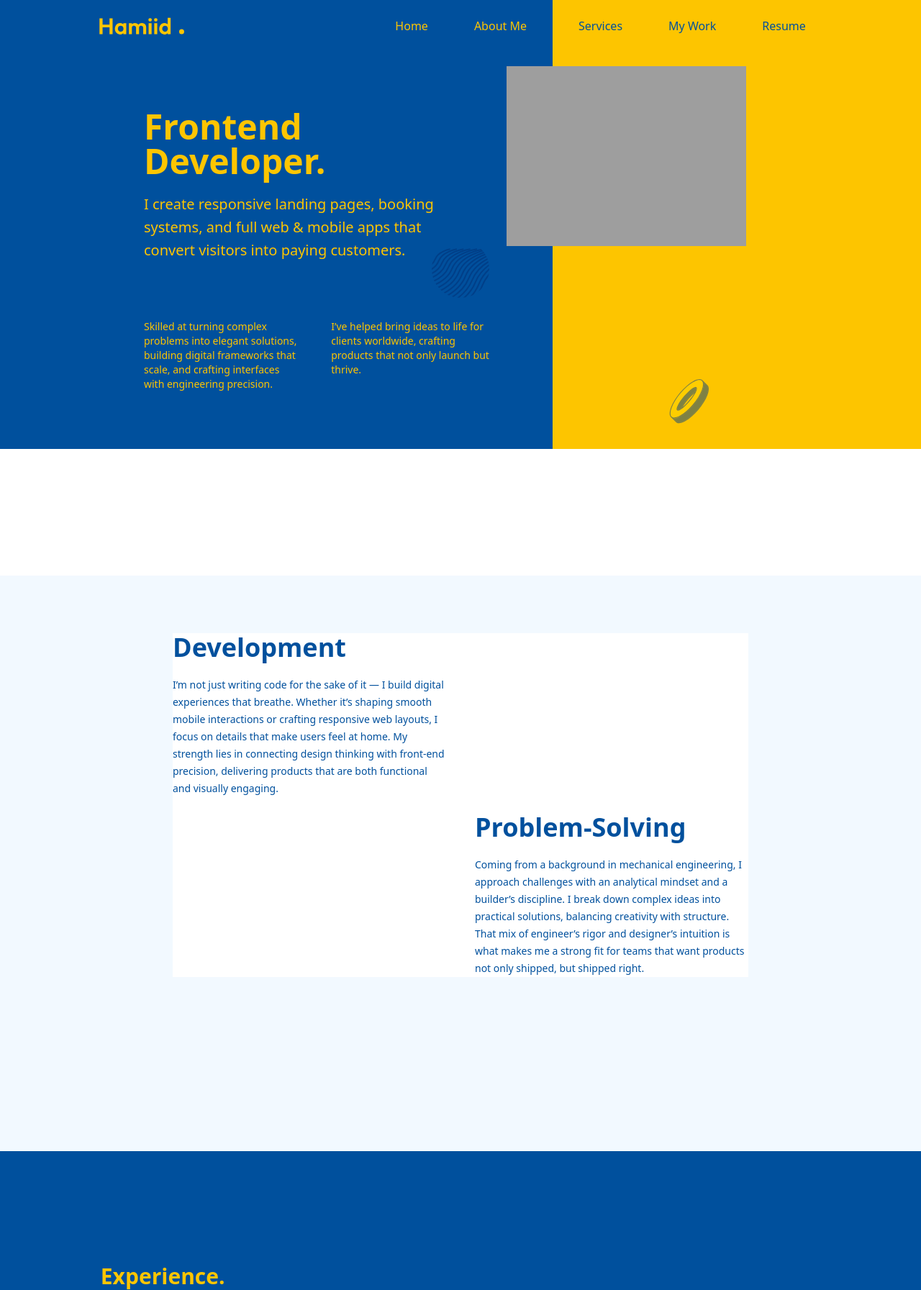
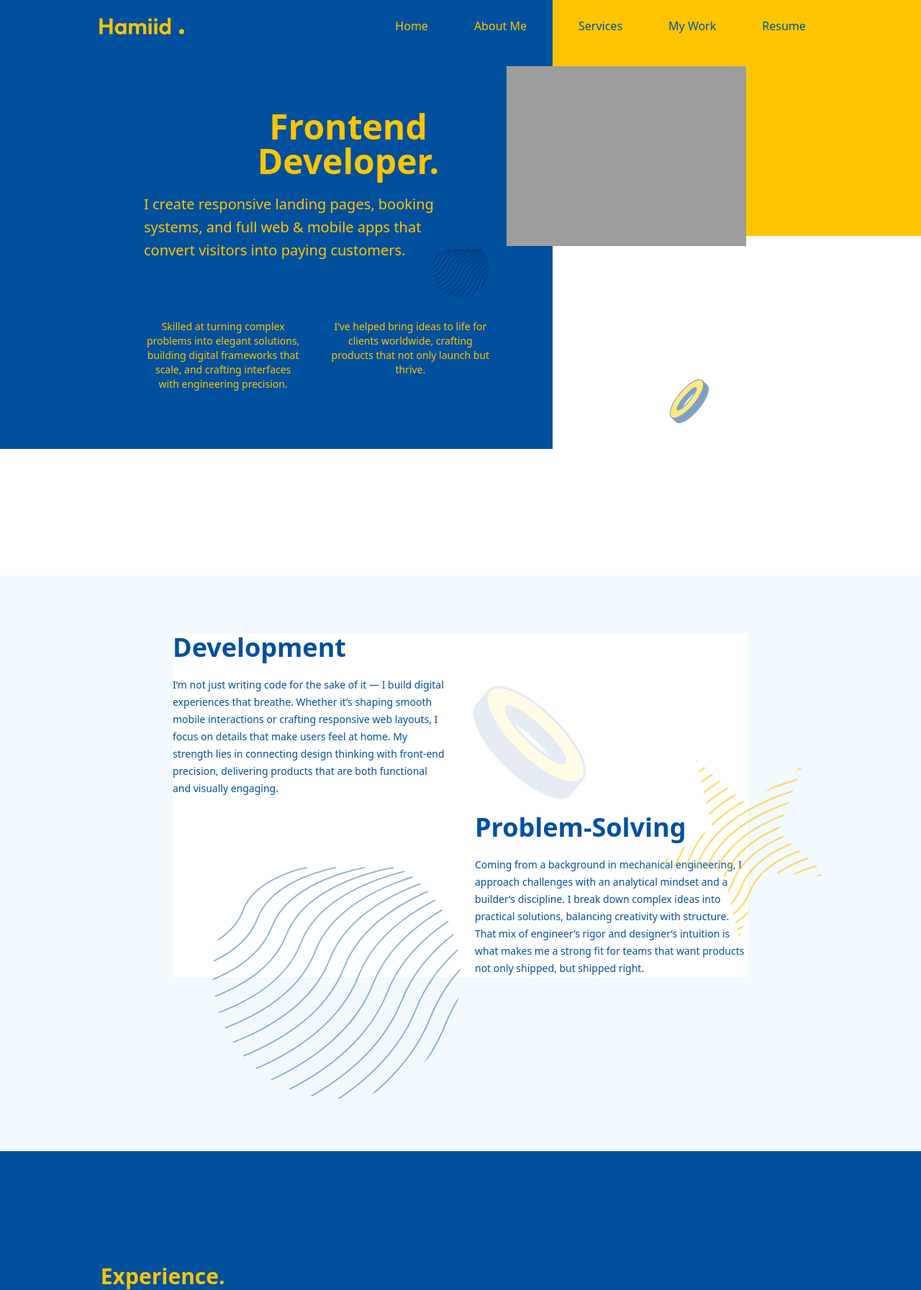
Before and after one commit to HamiidOmosun/portfolio_hamiid, a Flask app: page / in a window 1280 px wide. Shown: the top 1793 px of the page at 72% size. Run offline with Flask 3, Linux system fonts and the light colour scheme; grey boxes are pictures that could not be loaded.

Commit message:
mobile version in progress

```diff
--- a/static/dist/output.css
+++ b/static/dist/output.css
@@ -11,6 +11,7 @@
     --color-amber-600: oklch(66.6% 0.179 58.318);
     --color-amber-700: oklch(55.5% 0.163 48.998);
     --color-blue-500: oklch(62.3% 0.214 259.815);
+    --color-blue-600: oklch(54.6% 0.245 262.881);
     --color-blue-700: oklch(48.8% 0.243 264.376);
     --color-gray-600: oklch(44.6% 0.03 256.802);
     --color-white: #fff;
@@ -201,11 +202,176 @@
   .top-0 {
     top: calc(var(--spacing) * 0);
   }
+  .top-3 {
+    top: calc(var(--spacing) * 3);
+  }
+  .top-3\/4 {
+    top: calc(3/4 * 100%);
+  }
+  .top-3\/5 {
+    top: calc(3/5 * 100%);
+  }
+  .top-3\/8 {
+    top: calc(3/8 * 100%);
+  }
+  .top-14 {
+    top: calc(var(--spacing) * 14);
+  }
+  .top-30 {
+    top: calc(var(--spacing) * 30);
+  }
+  .top-40 {
+    top: calc(var(--spacing) * 40);
+  }
+  .top-64 {
+    top: calc(var(--spacing) * 64);
+  }
+  .top-86 {
+    top: calc(var(--spacing) * 86);
+  }
+  .top-96 {
+    top: calc(var(--spacing) * 96);
+  }
+  .right-0 {
+    right: calc(var(--spacing) * 0);
+  }
+  .right-1 {
+    right: calc(var(--spacing) * 1);
+  }
+  .right-1\/2 {
+    right: calc(1/2 * 100%);
+  }
+  .right-1\/3 {
+    right: calc(1/3 * 100%);
+  }
+  .right-1\/6 {
+    right: calc(1/6 * 100%);
+  }
+  .right-2 {
+    right: calc(var(--spacing) * 2);
+  }
+  .right-2\/3 {
+    right: calc(2/3 * 100%);
+  }
+  .right-2\/4 {
+    right: calc(2/4 * 100%);
+  }
+  .right-3 {
+    right: calc(var(--spacing) * 3);
+  }
+  .right-3\/2 {
+    right: calc(3/2 * 100%);
+  }
+  .right-3\/4 {
+    right: calc(3/4 * 100%);
+  }
+  .right-3\/5 {
+    right: calc(3/5 * 100%);
+  }
+  .right-3\/6 {
+    right: calc(3/6 * 100%);
+  }
+  .right-3\/7 {
+    right: calc(3/7 * 100%);
+  }
+  .right-3\/12 {
+    right: calc(3/12 * 100%);
+  }
+  .right-6 {
+    right: calc(var(--spacing) * 6);
+  }
+  .right-8 {
+    right: calc(var(--spacing) * 8);
+  }
+  .right-12 {
+    right: calc(var(--spacing) * 12);
+  }
+  .right-16 {
+    right: calc(var(--spacing) * 16);
+  }
+  .right-20 {
+    right: calc(var(--spacing) * 20);
+  }
+  .right-50 {
+    right: calc(var(--spacing) * 50);
+  }
+  .right-\[0px\] {
+    right: 0px;
+  }
+  .right-\[10px\] {
+    right: 10px;
+  }
+  .right-\[30px\] {
+    right: 30px;
+  }
+  .right-\[200px\] {
+    right: 200px;
+  }
   .left-0 {
     left: calc(var(--spacing) * 0);
   }
+  .left-1 {
+    left: calc(var(--spacing) * 1);
+  }
+  .left-1\/2 {
+    left: calc(1/2 * 100%);
+  }
+  .left-1\/3 {
+    left: calc(1/3 * 100%);
+  }
+  .left-1\/6 {
+    left: calc(1/6 * 100%);
+  }
+  .left-2 {
+    left: calc(var(--spacing) * 2);
+  }
+  .left-2\/3 {
+    left: calc(2/3 * 100%);
+  }
+  .left-3 {
+    left: calc(var(--spacing) * 3);
+  }
+  .left-3\/4 {
+    left: calc(3/4 * 100%);
+  }
+  .left-3\/12 {
+    left: calc(3/12 * 100%);
+  }
+  .left-4 {
+    left: calc(var(--spacing) * 4);
+  }
+  .left-4\/6 {
+    left: calc(4/6 * 100%);
+  }
+  .left-5 {
+    left: calc(var(--spacing) * 5);
+  }
+  .left-5\/6 {
+    left: calc(5/6 * 100%);
+  }
+  .left-7 {
+    left: calc(var(--spacing) * 7);
+  }
+  .left-60 {
+    left: calc(var(--spacing) * 60);
+  }
+  .left-64 {
+    left: calc(var(--spacing) * 64);
+  }
+  .left-80 {
+    left: calc(var(--spacing) * 80);
+  }
+  .left-120 {
+    left: calc(var(--spacing) * 120);
+  }
+  .left-200 {
+    left: calc(var(--spacing) * 200);
+  }
   .left-\[55\%\] {
     left: 55%;
+  }
+  .left-full {
+    left: 100%;
   }
   .z-50 {
     z-index: 50;
@@ -315,8 +481,14 @@
   .table {
     display: table;
   }
+  .h-0 {
+    height: calc(var(--spacing) * 0);
+  }
   .h-16 {
     height: calc(var(--spacing) * 16);
+  }
+  .h-64 {
+    height: calc(var(--spacing) * 64);
   }
   .h-auto {
     height: auto;
@@ -338,6 +522,12 @@
   }
   .w-30 {
     width: calc(var(--spacing) * 30);
+  }
+  .w-32 {
+    width: calc(var(--spacing) * 32);
+  }
+  .w-48 {
+    width: calc(var(--spacing) * 48);
   }
   .w-64 {
     width: calc(var(--spacing) * 64);
@@ -723,6 +934,236 @@
       outline-style: none;
     }
   }
+  .sm\:grid {
+    @media (width >= 40rem) {
+      display: grid;
+    }
+  }
+  .sm\:hidden {
+    @media (width >= 40rem) {
+      display: none;
+    }
+  }
+  .sm\:h-screen {
+    @media (width >= 40rem) {
+      height: 100vh;
+    }
+  }
+  .sm\:bg-\[\#00509D\] {
+    @media (width >= 40rem) {
+      background-color: #00509D;
+    }
+  }
+  .md\:relative {
+    @media (width >= 48rem) {
+      position: relative;
+    }
+  }
+  .md\:left-\[55\%\] {
+    @media (width >= 48rem) {
+      left: 55%;
+    }
+  }
+  .md\:ms-\[400px\] {
+    @media (width >= 48rem) {
+      margin-inline-start: 400px;
+    }
+  }
+  .md\:mt-5 {
+    @media (width >= 48rem) {
+      margin-top: calc(var(--spacing) * 5);
+    }
+  }
+  .md\:mt-20 {
+    @media (width >= 48rem) {
+      margin-top: calc(var(--spacing) * 20);
+    }
+  }
+  .md\:mt-\[-30px\] {
+    @media (width >= 48rem) {
+      margin-top: -30px;
+    }
+  }
+  .md\:mt-\[80px\] {
+    @media (width >= 48rem) {
+      margin-top: 80px;
+    }
+  }
+  .md\:mt-\[450px\] {
+    @media (width >= 48rem) {
+      margin-top: 450px;
+    }
+  }
+  .md\:mb-20 {
+    @media (width >= 48rem) {
+      margin-bottom: calc(var(--spacing) * 20);
+    }
+  }
+  .md\:ml-30 {
+    @media (width >= 48rem) {
+      margin-left: calc(var(--spacing) * 30);
+    }
+  }
+  .md\:ml-\[150px\] {
+    @media (width >= 48rem) {
+      margin-left: 150px;
+    }
+  }
+  .md\:ml-\[200px\] {
+    @media (width >= 48rem) {
+      margin-left: 200px;
+    }
+  }
+  .md\:flex {
+    @media (width >= 48rem) {
+      display: flex;
+    }
+  }
+  .md\:grid {
+    @media (width >= 48rem) {
+      display: grid;
+    }
+  }
+  .md\:w-5\/6 {
+    @media (width >= 48rem) {
+      width: calc(5/6 * 100%);
+    }
+  }
+  .md\:w-20 {
+    @media (width >= 48rem) {
+      width: calc(var(--spacing) * 20);
+    }
+  }
+  .md\:w-30 {
+    @media (width >= 48rem) {
+      width: calc(var(--spacing) * 30);
+    }
+  }
+  .md\:max-w-\[40ch\] {
+    @media (width >= 48rem) {
+      max-width: 40ch;
+    }
+  }
+  .md\:max-w-\[60ch\] {
+    @media (width >= 48rem) {
+      max-width: 60ch;
+    }
+  }
+  .md\:flex-1 {
+    @media (width >= 48rem) {
+      flex: 1;
+    }
+  }
+  .md\:grid-cols-2 {
+    @media (width >= 48rem) {
+      grid-template-columns: repeat(2, minmax(0, 1fr));
+    }
+  }
+  .md\:grid-cols-\[60\%\] {
+    @media (width >= 48rem) {
+      grid-template-columns: 60%;
+    }
+  }
+  .md\:grid-cols-\[60\%_40\%\] {
+    @media (width >= 48rem) {
+      grid-template-columns: 60% 40%;
+    }
+  }
+  .md\:grid-cols-\[60\%_40\] {
+    @media (width >= 48rem) {
+      grid-template-columns: 60% 40;
+    }
+  }
+  .md\:grid-cols-\[60\%_\] {
+    @media (width >= 48rem) {
+      grid-template-columns: 60% ;
+    }
+  }
+  .md\:grid-cols-\[60\] {
+    @media (width >= 48rem) {
+      grid-template-columns: 60;
+    }
+  }
+  .md\:grid-rows-none {
+    @media (width >= 48rem) {
+      grid-template-rows: none;
+    }
+  }
+  .md\:items-center {
+    @media (width >= 48rem) {
+      align-items: center;
+    }
+  }
+  .md\:justify-between {
+    @media (width >= 48rem) {
+      justify-content: space-between;
+    }
+  }
+  .md\:justify-start {
+    @media (width >= 48rem) {
+      justify-content: flex-start;
+    }
+  }
+  .md\:gap-10 {
+    @media (width >= 48rem) {
+      gap: calc(var(--spacing) * 10);
+    }
+  }
+  .md\:gap-\[5vw\] {
+    @media (width >= 48rem) {
+      gap: 5vw;
+    }
+  }
+  .md\:bg-\[\#FDC500\] {
+    @media (width >= 48rem) {
+      background-color: #FDC500;
+    }
+  }
+  .md\:p-4 {
+    @media (width >= 48rem) {
+      padding: calc(var(--spacing) * 4);
+    }
+  }
+  .md\:text-left {
+    @media (width >= 48rem) {
+      text-align: left;
+    }
+  }
+  .md\:text-5xl {
+    @media (width >= 48rem) {
+      font-size: var(--text-5xl);
+      line-height: var(--tw-leading, var(--text-5xl--line-height));
+    }
+  }
+  .md\:text-sm {
+    @media (width >= 48rem) {
+      font-size: var(--text-sm);
+      line-height: var(--tw-leading, var(--text-sm--line-height));
+    }
+  }
+  .md\:text-xl {
+    @media (width >= 48rem) {
+      font-size: var(--text-xl);
+      line-height: var(--tw-leading, var(--text-xl--line-height));
+    }
+  }
+  .md\:leading-8 {
+    @media (width >= 48rem) {
+      --tw-leading: calc(var(--spacing) * 8);
+      line-height: calc(var(--spacing) * 8);
+    }
+  }
+  .md\:font-bold {
+    @media (width >= 48rem) {
+      --tw-font-weight: var(--font-weight-bold);
+      font-weight: var(--font-weight-bold);
+    }
+  }
+  .md\:text-\[\#00509D\] {
+    @media (width >= 48rem) {
+      color: #00509D;
+    }
+  }
   .lg\:text-xl {
     @media (width >= 64rem) {
       font-size: var(--text-xl);
--- a/templates/index.html
+++ b/templates/index.html
@@ -13,21 +13,21 @@
 
     <section id="home" class="h-screen">
                 <!--nav bar-->
-      <nav class="grid grid-cols-[60%_40%]">
+      <nav class="md:grid md:grid-cols-[60%_40%]">
         <!-- Left side (blue) -->
-        <div class="bg-[#00509D] text-[#FDC500] p-4 flex justify-between items-center">
+        <div class="bg-[#00509D] text-[#FDC500] md:p-4 md:flex md:justify-between md:items-center">
           <!-- Logo on the left -->
-          <img class="w-30 ml-30" src="{{ url_for('static', filename='assets/icons/logo.svg')}}" alt="Logo">
+          <img class="md:w-30 md:ml-30" src="{{ url_for('static', filename='assets/icons/logo.svg')}}" alt="Logo">
 
           <!-- Links on the right -->
-          <div class="flex gap-[5vw]">
+          <div class="md:flex md:gap-[5vw]">
             <a href="#home" class="hover:underline">Home</a>
             <a href="#about" class="hover:underline mr-5">About Me</a>
           </div>
         </div>
 
         <!-- Right side (yellow) -->
-        <div class="bg-[#FDC500] text-[#00509D] p-4 flex justify-start gap-[5vw] items-center">
+        <div class="md:bg-[#FDC500] md:text-[#00509D] md:p-4 md:flex md:justify-start md:gap-[5vw] md:items-center">
           <a href="#services" class="hover:underline ml-5">Services</a>
           <a href="#work" class="hover:underline">My Work</a>
           <a href="#resume" class="hover:underline">Resume</a>
@@ -35,19 +35,19 @@
       </nav>
 
       <!--home page-->
-      <div class="relative grid grid-cols-[60%_40%] flex-1">
+      <div class="md:relative md:grid md:grid-cols-[60%_40%] md:flex-1 grid grid-rows-2-[80%_20%]">
         <div class="bg-[#00509D]">
-          <div class="ml-[200px]">
-            <h1 class="text-[#FDC500] text-5xl font-bold mt-20">Frontend</h1>
-            <h1 class="text-[#FDC500] text-5xl font-bold">Developer.</h1>
-            <p class="text-[#FDC500] text-left max-w-[40ch] text-xl mt-5 leading-8">
+          <div class="md:ml-[200px] text-center">
+            <h1 class="text-[#FDC500] md:text-5xl font-bold md:mt-20 mt-10 text-5xl">Frontend</h1>
+            <h1 class="text-[#FDC500] md:text-5xl font-bold text-4xl">Developer.</h1>
+            <p class="text-[#FDC500] md:text-left md:max-w-[40ch] md:text-xl md:mt-5 md:leading-8">
               I create responsive landing pages, booking systems, and full web &
               mobile apps that convert visitors into paying customers.
             </p>
-            <div class="absolute mt-[-30px]">
-              <img class="w-20 ms-[400px]" src="{{ url_for('static', filename='assets/icons/spiral.svg')}}" alt="Logo">
+            <div class="absolute md:mt-[-30px]">
+              <img class="w-20 md:ms-[400px]" src="{{ url_for('static', filename='assets/icons/spiral.svg')}}" alt="Logo">
             </div>
-            <div class="grid grid-cols-2 mt-[80px] text-sm gap-10 max-w-[60ch] text-[#FDC500] mb-20">
+            <div class="md:grid md:grid-cols-2 md:mt-[80px] md:text-sm md:gap-10 md:max-w-[60ch] text-[#FDC500] md:mb-20">
               <p>
                 Skilled at turning complex problems into elegant solutions,
                 building digital frameworks that scale,
@@ -61,19 +61,20 @@
             </div>
           </div>
         </div>
-        <div class="bg-[#FDC500]">
-          <img class="w-20 mt-[450px] ml-[150px]" src="{{ url_for('static', filename='assets/icons/cylinder.svg')}}" alt="Logo">
+        <div class="bg-[#FDC500] h-64">
+          <img class="md:w-20 md:mt-[450px] md:ml-[150px]" src="{{ url_for('static', filename='assets/icons/cylinder.svg')}}" alt="Logo">
         </div>
-        <div class="absolute left-[55%] mt-5">
-          <img class="w-5/6 h-auto" src="{{ url_for('static', filename='assets/mainphoto.svg')}}" alt="photo">
+        <div class="absolute md:left-[55%] md:mt-5">
+          <img class="md:w-5/6 h-auto" src="{{ url_for('static', filename='assets/mainphoto.svg')}}" alt="photo">
         </div>
       </div>
     </section>
 
     <!--about me-->
     <section class="bg-[#F2F9FF] h-screen">
+      <div class="relative">
         <div class="mx-60 py-20">
-        <div class="bg-white grid grid-cols-2 gap-10 text-sm">
+          <div class=" bg-white grid grid-cols-2 gap-10 text-sm">
             <div class="max-w-[50ch]">
               <h1 class="text-4xl font-bold text-[#00509D] mb-5">Development</h1>
               <p class="text-[#00509D] leading-6">
@@ -98,6 +99,16 @@
                 only shipped, but shipped right.
               </p>
             </div>
+          </div>
+        </div>
+        <div class="absolute top-64 right-20 ">
+          <img class="w-5/6 h-auto" src="{{ url_for('static', filename='assets/icons/star.svg')}}" alt="photo">
+        </div>
+        <div class="absolute top-30 left-1/2">
+          <img class="w-48 h-auto" src="{{ url_for('static', filename='assets/icons/bigcylinder.svg')}}" alt="photo">
+        </div>
+        <div class="absolute top-3/5 right-3/6 ">
+          <img class="w-86 h-auto" src="{{ url_for('static', filename='assets/icons/bigspiral.svg')}}" alt="photo">
         </div>
       </div>
     </section>
@@ -231,5 +242,6 @@
     setTimeout(() => { isScrolling = false; }, 500); // 1 second delay
   });
 </script>
+
 </body>
 </html>
```
Also changed, not shown: other parts of static/dist/output.css (+33 -0 lines). Lines whose indentation alone changed are shown as unchanged.
